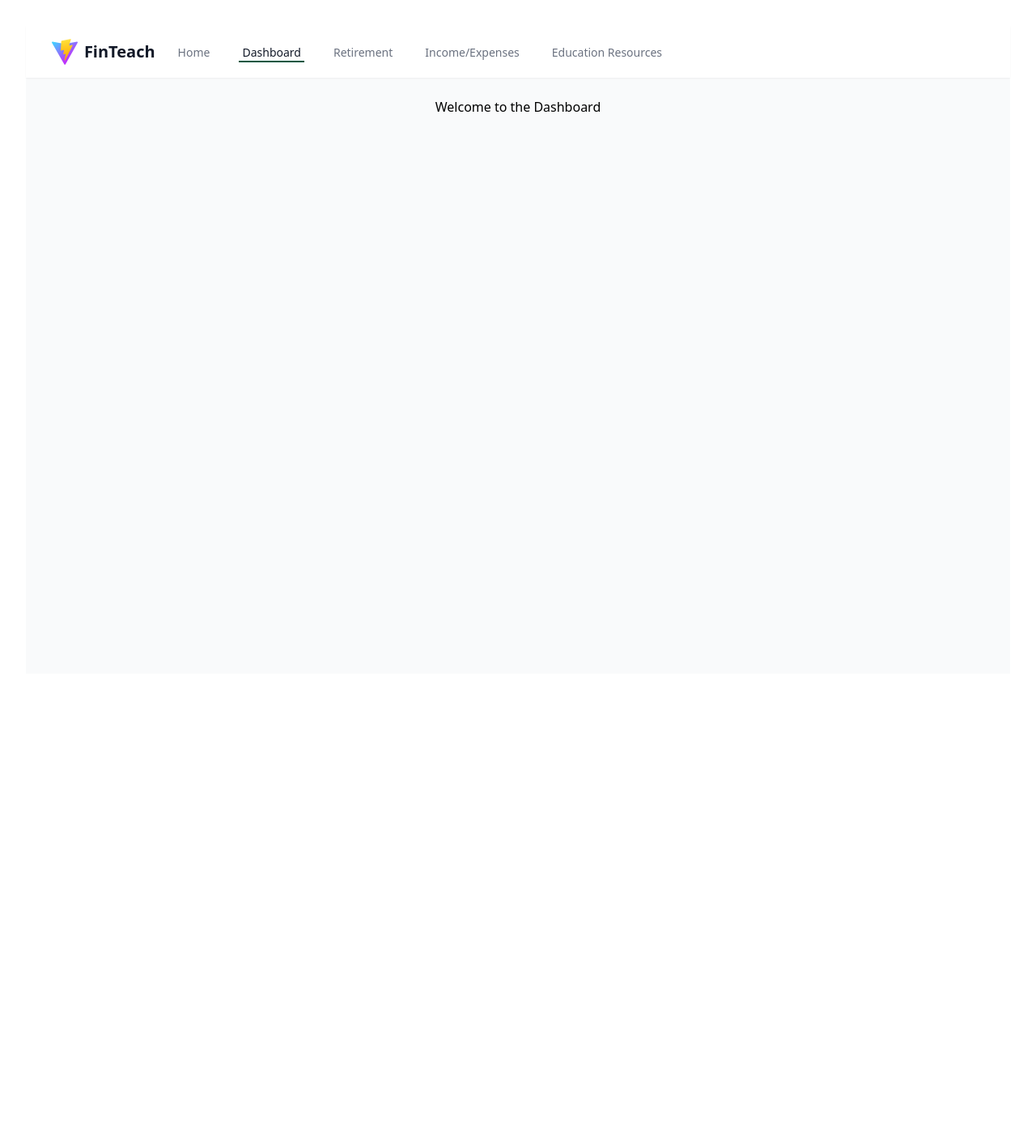
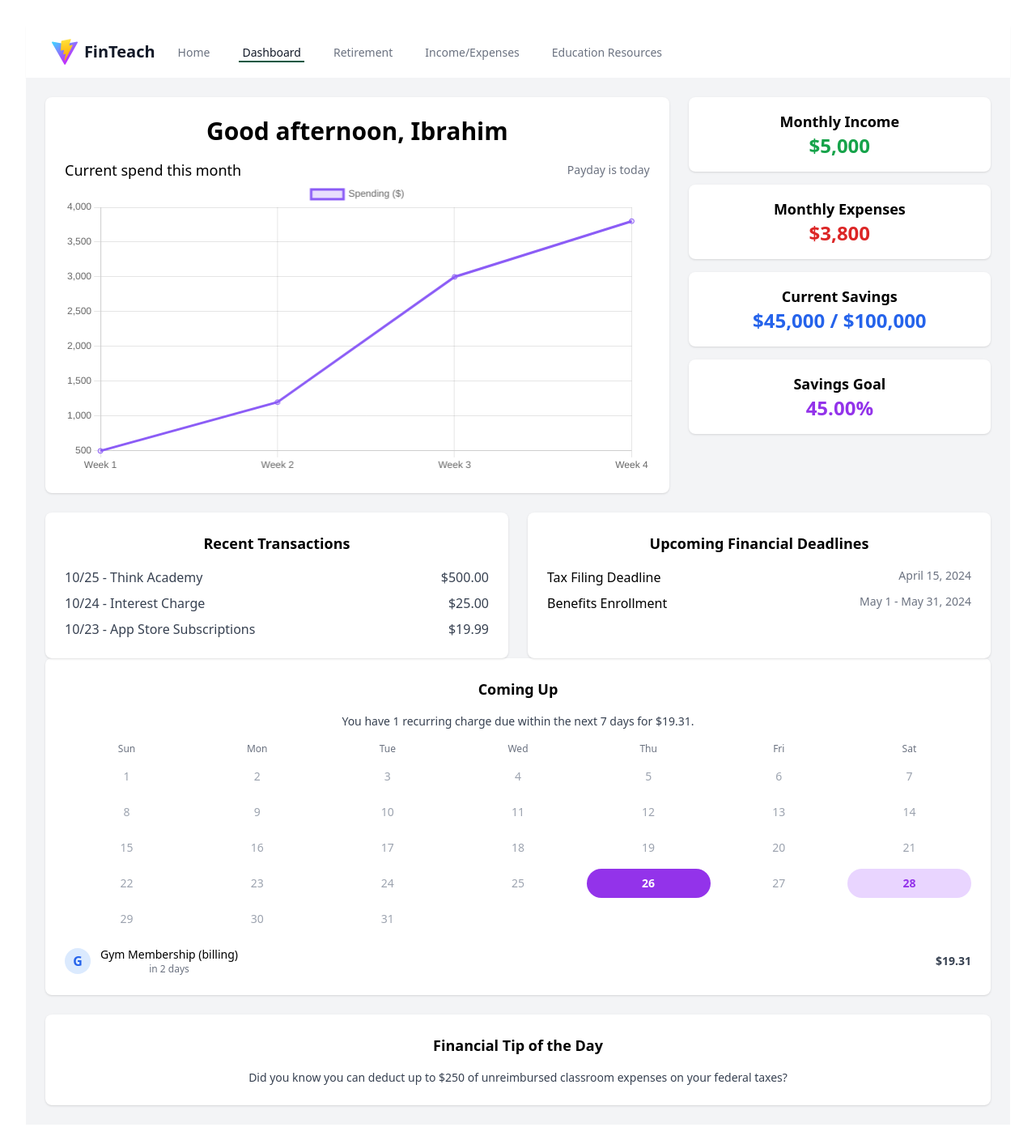
Before and after one commit to IbrahimKhanGH/FinTeach, a React (Vite) app in the folder frontend/: page /dashboard in a window 1280 px wide. Shown: the top 1408 px of the page at 81% size. Before the commit the page ends 864 px from the top, so only its background shows below. Built offline with nearby package versions, Linux system fonts and the light colour scheme.

Commit message:
dashboard init:

```diff
--- a/frontend/src/App.jsx
+++ b/frontend/src/App.jsx
@@ -1,26 +1,28 @@
 // src/App.jsx
-import { BrowserRouter as Router, Routes, Route } from 'react-router-dom';
-import './App.css';
-import Navbar from './components/layout/Navbar'; // Import Navbar
-import Home from './pages/Home';
-import Dashboard from './pages/Dashboard';
-import Retirement from './pages/Retirement';
-import IncomeExpenses from './pages/ExpsenseTracker';
-import EducationResources from './pages/EducationResources';
+import { BrowserRouter as Router, Routes, Route } from "react-router-dom";
+import "./App.css";
+import Navbar from "./components/layout/Navbar";
+import Home from "./pages/Home";
+import Dashboard from "./pages/Dashboard";
+import Retirement from "./pages/Retirement";
+import IncomeExpenses from "./pages/ExpsenseTracker";
+import EducationResources from "./pages/EducationResources";
 
 function App() {
   return (
     <Router>
-      <div className="min-h-screen bg-gray-50">
-        <Navbar /> {/* Navbar is now imported here */}
-        {/* Main Content */}
-        <main className="max-w-7xl mx-auto py-6 sm:px-6 lg:px-8">
+      <div className="flex flex-col min-h-screen w-full bg-gray-50">
+        <Navbar />
+        <main className="flex-grow w-full">
           <Routes>
             <Route path="/" element={<Home />} />
             <Route path="/dashboard" element={<Dashboard />} />
             <Route path="/retirement" element={<Retirement />} />
             <Route path="/income-expenses" element={<IncomeExpenses />} />
-            <Route path="/EducationResources" element={<EducationResources/>} />
+            <Route
+              path="/educationresources"
+              element={<EducationResources />}
+            />
           </Routes>
         </main>
       </div>
--- /dev/null
+++ b/frontend/src/components/dashboard/UpcomingCalendar.jsx
@@ -0,0 +1,57 @@
+// src/components/UpcomingCalendar.jsx
+import React from 'react';
+
+function UpcomingCalendar() {
+  // Example of highlighted dates
+  const today = 28; // Set today's date as 28th for this example
+  const upcomingChargeDate = 26;
+  const chargeAmount = 19.31;
+
+  return (
+    <div className="bg-white p-6 shadow rounded-lg w-full">
+      <h3 className="text-lg font-semibold mb-4">Coming Up</h3>
+      <p className="text-sm text-gray-700 mb-4">
+        You have 1 recurring charge due within the next 7 days for ${chargeAmount}.
+      </p>
+
+      {/* Calendar */}
+      <div className="grid grid-cols-7 gap-2 text-center text-gray-500 mb-4">
+        {['Sun', 'Mon', 'Tue', 'Wed', 'Thu', 'Fri', 'Sat'].map((day, index) => (
+          <span key={index} className="text-xs font-medium">{day}</span>
+        ))}
+
+        {/* Days of the month */}
+        {[...Array(31)].map((_, index) => {
+          const day = index + 1;
+          let bgClass = "text-gray-400"; // Default style for other dates
+
+          if (day === today) {
+            bgClass = "bg-purple-200 text-purple-600 font-bold rounded-full";
+          } else if (day === upcomingChargeDate) {
+            bgClass = "bg-purple-600 text-white font-bold rounded-full";
+          }
+
+          return (
+            <span key={day} className={`text-sm p-2 ${bgClass}`}>
+              {day}
+            </span>
+          );
+        })}
+      </div>
+
+      {/* Upcoming Charge Info */}
+      <div className="flex items-center mt-2">
+        <div className="flex-shrink-0 w-8 h-8 bg-blue-100 text-blue-600 rounded-full flex items-center justify-center font-bold">
+          G
+        </div>
+        <div className="ml-3">
+          <p className="text-sm font-medium">Gym Membership (billing)</p>
+          <p className="text-xs text-gray-500">in 2 days</p>
+        </div>
+        <p className="ml-auto text-sm font-bold text-gray-700">${chargeAmount.toFixed(2)}</p>
+      </div>
+    </div>
+  );
+}
+
+export default UpcomingCalendar;
--- a/frontend/src/components/layout/Navbar.jsx
+++ b/frontend/src/components/layout/Navbar.jsx
@@ -1,8 +1,7 @@
 // src/components/layout/Navbar.jsx
-import { useState } from 'react';
-import { Link, useLocation } from 'react-router-dom';
-import viteLogo from '/vite.svg'; // Adjust path if needed
-
+import { useState } from "react";
+import { Link, useLocation } from "react-router-dom";
+import viteLogo from "/vite.svg";
 
 function Navbar() {
   const [mobileMenuOpen, setMobileMenuOpen] = useState(false);
@@ -15,8 +14,8 @@ function Navbar() {
         to={to}
         className={`inline-flex items-center px-1 pt-1 border-b-2 text-sm font-medium ${
           isActive
-            ? 'border-fidelity-green text-gray-900'
-            : 'border-transparent text-gray-500 hover:border-gray-300 hover:text-gray-700'
+            ? "border-fidelity-green text-gray-900"
+            : "border-transparent text-gray-500 hover:border-gray-300 hover:text-gray-700"
         }`}
       >
         {children}
@@ -26,9 +25,8 @@ function Navbar() {
 
   return (
     <nav className="bg-white shadow-sm">
-      <div className="max-w-7xl mx-auto px-4 sm:px-6 lg:px-8">
+      <div className="w-full px-4 sm:px-6 lg:px-8">
         <div className="flex justify-between h-16">
-          {/* Logo and Brand */}
           <div className="flex items-center">
             <div className="flex-shrink-0 flex items-center">
               <img className="h-8 w-auto" src={viteLogo} alt="Logo" />
@@ -37,7 +35,6 @@ function Navbar() {
               </span>
             </div>
 
-            {/* Desktop Navigation Links */}
             <div className="hidden sm:ml-6 sm:flex sm:space-x-8">
               <NavLink to="/">Home</NavLink>
               <NavLink to="/dashboard">Dashboard</NavLink>
@@ -47,22 +44,30 @@ function Navbar() {
             </div>
           </div>
 
-          {/* Mobile Menu Button */}
           <div className="flex items-center sm:hidden">
             <button
               onClick={() => setMobileMenuOpen(!mobileMenuOpen)}
               className="inline-flex items-center justify-center p-2 rounded-md text-gray-400 hover:text-gray-500 hover:bg-gray-100 focus:outline-none focus:ring-2 focus:ring-inset focus:ring-fidelity-green"
             >
               <span className="sr-only">Open main menu</span>
-              <svg className="h-6 w-6" fill="none" viewBox="0 0 24 24" stroke="currentColor">
-                <path strokeLinecap="round" strokeLinejoin="round" strokeWidth={2} d="M4 6h16M4 12h16M4 18h16" />
+              <svg
+                className="h-6 w-6"
+                fill="none"
+                viewBox="0 0 24 24"
+                stroke="currentColor"
+              >
+                <path
+                  strokeLinecap="round"
+                  strokeLinejoin="round"
+                  strokeWidth={2}
+                  d="M4 6h16M4 12h16M4 18h16"
+                />
               </svg>
             </button>
           </div>
         </div>
       </div>
 
-      {/* Mobile Navigation Links */}
       {mobileMenuOpen && (
         <div className="sm:hidden">
           <div className="px-2 pt-2 pb-3 space-y-1">
--- a/frontend/src/pages/Dashboard.jsx
+++ b/frontend/src/pages/Dashboard.jsx
@@ -1,4 +1,124 @@
 // src/pages/Dashboard.jsx
-export default function Dashboard() {
-    return <h2>Welcome to the Dashboard</h2>;
-  }
+import { useState } from 'react';
+import UpcomingCalendar from '../components/dashboard/UpcomingCalendar';
+import {
+  Chart as ChartJS,
+  CategoryScale,
+  LinearScale,
+  BarElement,
+  LineElement,
+  PointElement,
+  Title,
+  Tooltip,
+  Legend,
+  ArcElement,
+} from 'chart.js';
+import { Line } from 'react-chartjs-2';
+
+ChartJS.register(CategoryScale, LinearScale, BarElement, LineElement, PointElement, Title, Tooltip, Legend, ArcElement);
+
+function Dashboard() {
+  const [monthlyIncome] = useState(5000);
+  const [monthlyExpenses] = useState(3800);
+  const [currentSavings] = useState(45000);
+  const [savingsGoal] = useState(100000);
+
+  // Example line chart data for spending
+  const spendingData = {
+    labels: ['Week 1', 'Week 2', 'Week 3', 'Week 4'],
+    datasets: [
+      {
+        label: 'Spending ($)',
+        data: [500, 1200, 3000, 3800],
+        borderColor: '#8B5CF6',
+        backgroundColor: 'rgba(139, 92, 246, 0.2)',
+        fill: true,
+      },
+    ],
+  };
+
+  return (
+    <div className="min-h-screen bg-gray-100 p-6">
+      <div className="grid grid-cols-1 lg:grid-cols-3 gap-6">
+        {/* Column 1: Greeting and Monthly Spend */}
+        <div className="lg:col-span-2 bg-white p-6 shadow rounded-lg">
+          <h2 className="text-3xl font-bold">Good afternoon, Ibrahim</h2>
+          <div className="mt-4 flex items-center justify-between">
+            <p className="text-lg">Current spend this month</p>
+            <p className="text-sm text-gray-500">Payday is today</p>
+          </div>
+          <Line data={spendingData} />
+        </div>
+
+        {/* Column 2: Financial Summary */}
+        <div className="space-y-4">
+          <div className="bg-white p-4 shadow rounded-lg">
+            <h3 className="text-lg font-semibold">Monthly Income</h3>
+            <p className="text-2xl font-bold text-green-600">${monthlyIncome.toLocaleString()}</p>
+          </div>
+          <div className="bg-white p-4 shadow rounded-lg">
+            <h3 className="text-lg font-semibold">Monthly Expenses</h3>
+            <p className="text-2xl font-bold text-red-600">${monthlyExpenses.toLocaleString()}</p>
+          </div>
+          <div className="bg-white p-4 shadow rounded-lg">
+            <h3 className="text-lg font-semibold">Current Savings</h3>
+            <p className="text-2xl font-bold text-blue-600">
+              ${currentSavings.toLocaleString()} / ${savingsGoal.toLocaleString()}
+            </p>
+          </div>
+          <div className="bg-white p-4 shadow rounded-lg">
+            <h3 className="text-lg font-semibold">Savings Goal</h3>
+            <p className="text-2xl font-bold text-purple-600">{((currentSavings / savingsGoal) * 100).toFixed(2)}%</p>
+          </div>
+        </div>
+      </div>
+
+      {/* Row 2: Additional Information and Transactions */}
+      <div className="grid grid-cols-1 lg:grid-cols-2 gap-6 mt-6">
+        {/* Recent Transactions */}
+        <div className="bg-white p-6 shadow rounded-lg">
+          <h3 className="text-lg font-semibold mb-4">Recent Transactions</h3>
+          <ul className="space-y-2">
+            {[
+              { date: '10/25', name: 'Think Academy', amount: '$500.00' },
+              { date: '10/24', name: 'Interest Charge', amount: '$25.00' },
+              { date: '10/23', name: 'App Store Subscriptions', amount: '$19.99' },
+            ].map((transaction, index) => (
+              <li key={index} className="flex justify-between text-gray-700">
+                <span>{transaction.date} - {transaction.name}</span>
+                <span>{transaction.amount}</span>
+              </li>
+            ))}
+          </ul>
+        </div>
+
+        {/* Upcoming Events */}
+        <div className="bg-white p-6 shadow rounded-lg">
+          <h3 className="text-lg font-semibold mb-4">Upcoming Financial Deadlines</h3>
+          <ul className="space-y-2">
+            <li className="flex justify-between">
+              <span>Tax Filing Deadline</span>
+              <span className="text-sm text-gray-500">April 15, 2024</span>
+            </li>
+            <li className="flex justify-between">
+              <span>Benefits Enrollment</span>
+              <span className="text-sm text-gray-500">May 1 - May 31, 2024</span>
+            </li>
+          </ul>
+        </div>
+      </div>
+
+      <UpcomingCalendar />
+
+      {/* Row 3: Financial Tips */}
+      <div className="bg-white p-6 shadow rounded-lg mt-6">
+        <h3 className="text-lg font-semibold mb-4">Financial Tip of the Day</h3>
+        <p className="text-sm text-gray-700">
+          Did you know you can deduct up to $250 of unreimbursed classroom expenses on your federal taxes?
+        </p>
+      </div>
+    </div>
+  );
+}
+
+export default Dashboard;
```
